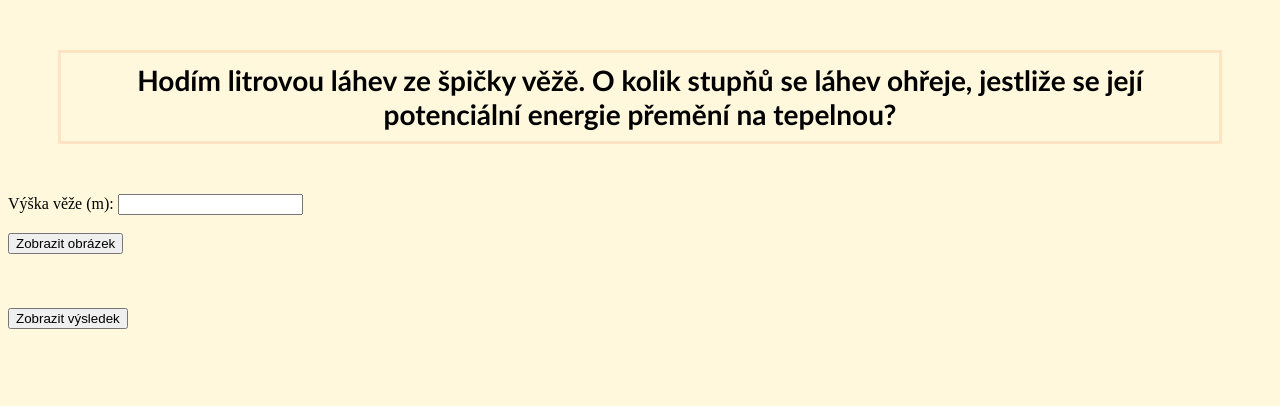
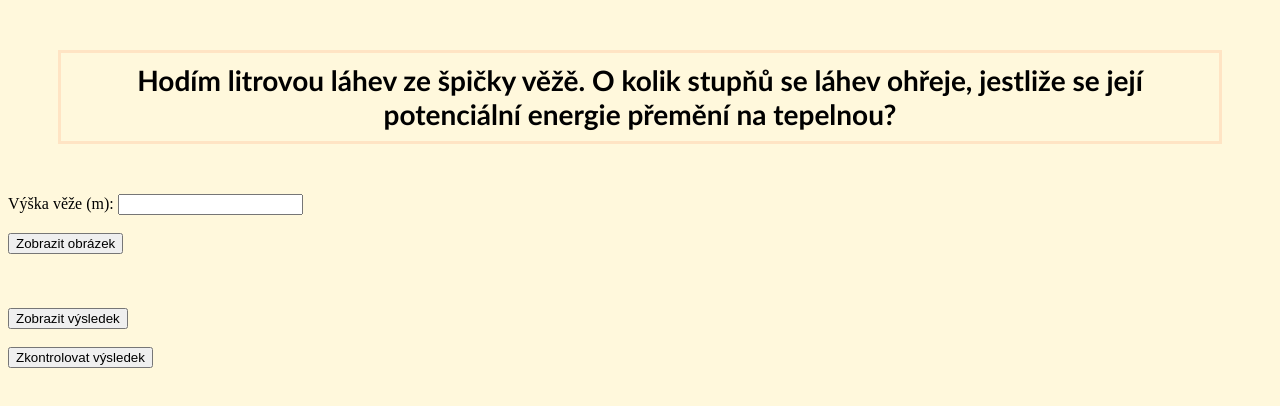
Before and after one commit to tomastomastomastomastomas/Projekt-JS1, a plain HTML site: page index.html in a window 1280 px wide. Drawn offline with Linux system fonts and the light colour scheme.

Commit message:
hotovo až na kontrolu

```diff
--- a/index.html
+++ b/index.html
@@ -24,10 +24,15 @@
     <h1> Hodím litrovou láhev ze špičky věžě. O kolik stupňů se láhev ohřeje, jestliže se její potenciální energie přemění na tepelnou? </h1>
 
 	<label for="vyska">Výška věže (m):</label>
-	<input type="text" id="vyska"><br><br>
-	<button onclick="zobrazObrazek()">Zobrazit obrázek</button><br><br>
-	<div id="obrazek"></div><br><br>
-	<button onclick="reseni()">Zobrazit výsledek</button><br><br>
-	<div id="vysledek"></div>
+    <input type="text" id="vyska"><br><br>
+    <button onclick="zobrazObrazek()">Zobrazit obrázek</button><br><br>
+    <div id="obrazek"></div><br><br>
+
+    <button onclick="reseni()">Zobrazit výsledek</button><br><br>
+    <div id="vysledek"></div>
+
+    <button onclick="zkontrolovatVysledek()">Zkontrolovat výsledek</button><br><br>
+
+
 </body>
 </html>
```
